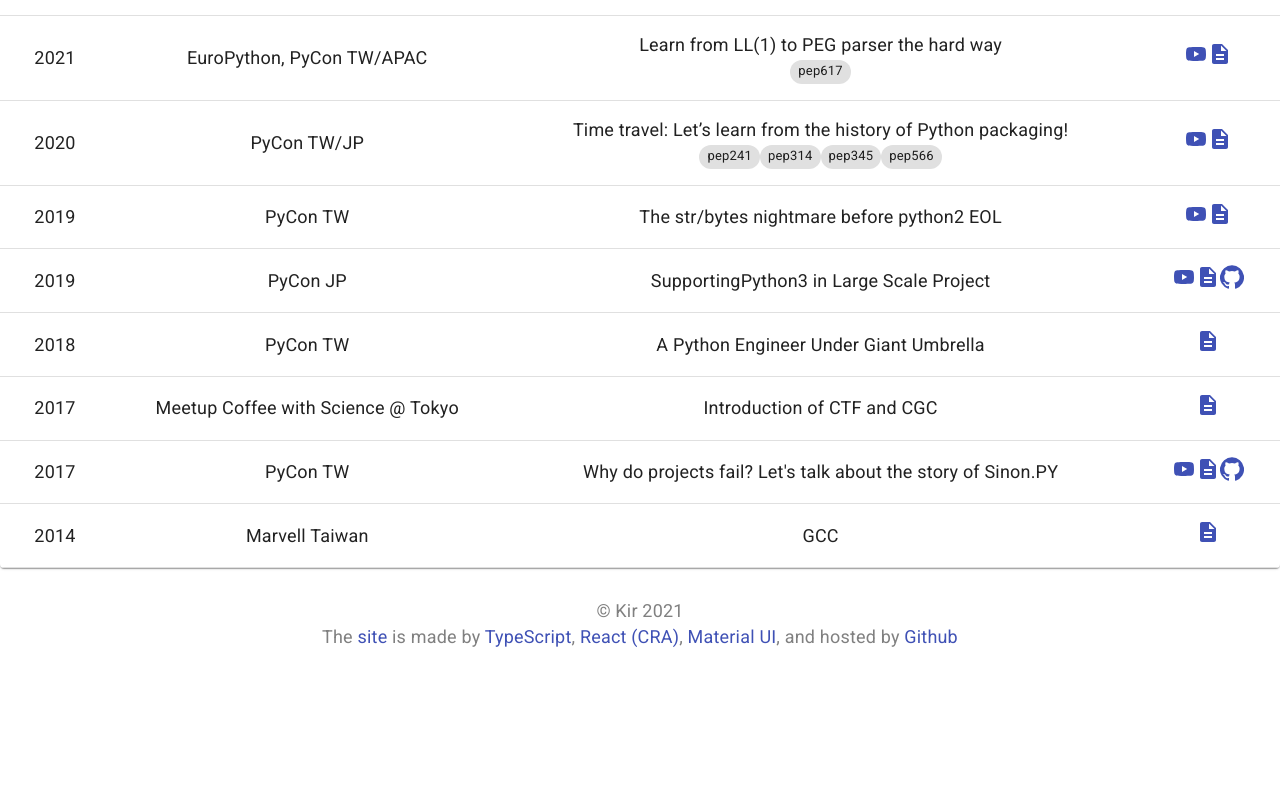
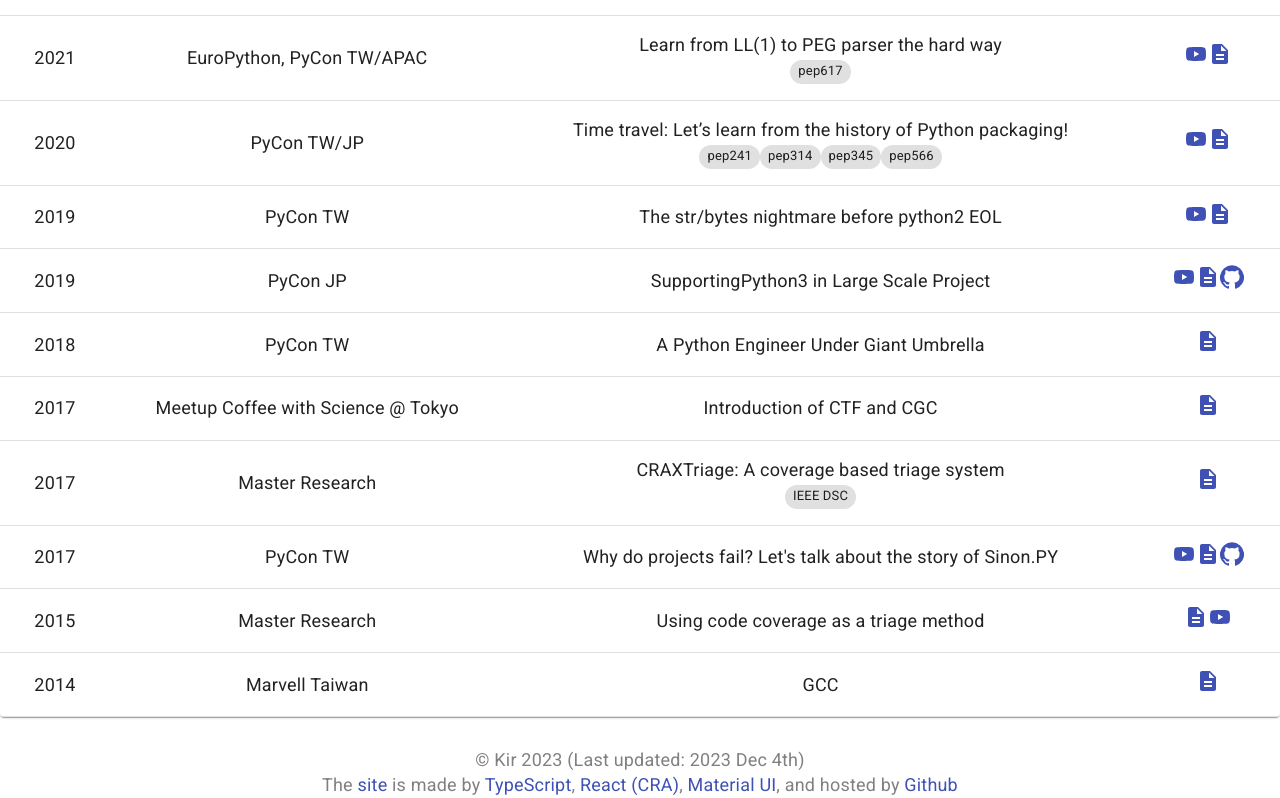
Before and after one commit to note35/about, a React (Create React App) app: page /about/talks in a window 1280 px wide. Shown: the part 461-1259 px from the top of the page. Before the commit the page ends 1110 px from the top, so only its background shows below. Built offline with nearby package versions, Linux system fonts and the light colour scheme.

Commit message:
Add apache beam video, update research contents and footers.

```diff
--- a/src/AboutItems.tsx
+++ b/src/AboutItems.tsx
@@ -36,12 +36,12 @@ export const AboutItems = [
     "description": "Python, JavaScript, C++, Build System, and Software Development Life Cycle, Web Application."
   }, {
     "name": "Offline Studies",
-    "description": "Paxos, a little bit Web3."
+    "description": "Type theory, Gradual typing, Paxos, a little bit Web3."
   }, {
     "name": "Past Studies",
     "description": "PEG, absl::flat_hash_map, History of Python dict and hash, and Python Virtual Machine."
   }, {
     "name": "Recommended Tech Podcasts",
-    "description": "[PyCast (mandarin only)](https://pycast.firstory.io/), [Python Bytes](https://pythonbytes.fm/), [The Python Podcast.__init__](https://www.pythonpodcast.com/), [CppCast](https://cppcast.com/), [Acquired](https://www.acquired.fm/)."
+    "description": "[PyCast (mandarin only)](https://pycast.firstory.io/), [core.py](https://podcasts.apple.com/us/podcast/core-py/id1712665877), [Python Bytes](https://pythonbytes.fm/), [The Python Podcast.__init__](https://www.pythonpodcast.com/), [CppCast](https://cppcast.com/), [Acquired](https://www.acquired.fm/)."
   }
 ]
--- a/src/App.tsx
+++ b/src/App.tsx
@@ -30,7 +30,7 @@ export function App(): JSX.Element {
   })
 
   const footer = [
-    "© Kir 2021",
+    "© Kir 2023 (Last updated: 2023 Dec 4th)",
     "The [site](https://github.com/note35/about) is made by [TypeScript](https://www.typescriptlang.org/), [React (CRA)](https://reactjs.org/docs/create-a-new-react-app.html), [Material UI](https://material-ui.com/), and hosted by [Github](https://github.com/)"
   ]
 
--- a/src/TalkItems.tsx
+++ b/src/TalkItems.tsx
@@ -6,6 +6,9 @@ export const TalkItems: Array<RowType> = [
     "reason": "PyCon TW",
     "title": "How to Design a Successful (Intern) Project with Apache Beam?",
     "links": [{
+      "source": "Youtube",
+      "url": "https://www.youtube.com/watch?v=ecUVZMFEdQU"
+    }, {
       "source": "SlideShare",
       "url": "https://github.com/note35/about/blob/dev/public/slides/2023-apache_beam.pdf"
     }, {
@@ -105,6 +108,17 @@ export const TalkItems: Array<RowType> = [
     }]
   }, {
     "year": "2017",
+    "reason": "Master Research",
+    "title": "CRAXTriage: A coverage based triage system",
+    "links": [{
+      "source": "SlideShare",
+      "url": "https://ieeexplore.ieee.org/document/8073859/"
+    }],
+    "tags": [
+      "IEEE DSC"
+    ]
+  }, {
+    "year": "2017",
     "reason": "PyCon TW",
     "title": "Why do projects fail? Let's talk about the story of Sinon.PY",
     "links": [{
@@ -118,6 +132,17 @@ export const TalkItems: Array<RowType> = [
       "url": "https://github.com/note35/sinon"
     }]
   }, {
+    "year": "2015",
+    "reason": "Master Research",
+    "title": "Using code coverage as a triage method",
+    "links": [{
+      "source": "SlideShare",
+      "url": "https://github.com/note35/about/blob/dev/public/slides/2015-master_research.pdf"
+    }, {
+      "source": "Youtube",
+      "url": "https://youtu.be/bKJtygkpJMs"
+    }],
+  }, {
     "year": "2014",
     "reason": "Marvell Taiwan",
     "title": "GCC",
--- a/src/ToyItems.tsx
+++ b/src/ToyItems.tsx
@@ -171,14 +171,14 @@ export const ToyItems: Array<RowType> = [
     ]
   }, {
     "year": "2015",
-    "reason": "🤓 Master Degree",
+    "reason": "Security Research",
     "title": "Demo of paper: Software fault localization using DStar (D*)",
     "links": [{
       "source": "SlideShare",
       "url": "https://people.cs.nctu.edu.tw/~wschou/d3js/dataset/loadjson.html"
     }],
     "tags": [
-      "javascript", "d3js"
+      "javascript", "d3js", "code coverage"
     ]
   }
 ]
```
Also changed, not shown: 1 other file (tests, documents, lock files or other folders).
